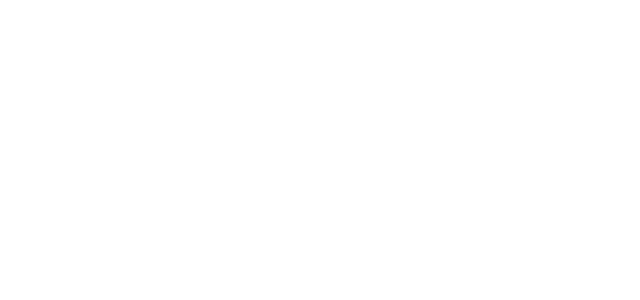
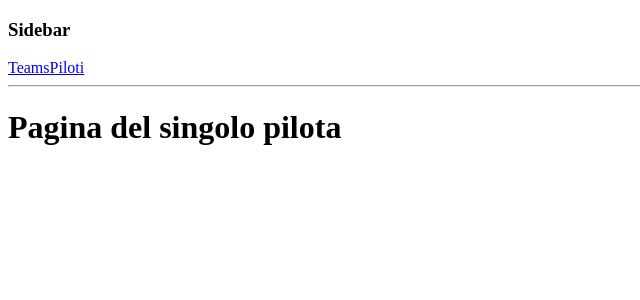
Before and after one commit to matteolepera/front-end-focus-one, a React (Vite) app: page /drivers/1 in a window 1280 px wide. Before the commit this address had no page. Shown: the top 300 px of the page, without its empty margins (0-640 px from the left). Built offline with nearby package versions, Linux system fonts and the light colour scheme.

Commit message:
feat: aggiunta la pagina per la visualizzazione del dettaglio del singolot team, con la relativa rotta.
aggiunta la pagina per la visualizzazione del dettaglio del singolot pilota, con la relativa rotta.

aggiunto anche il Link nella index per andare alla pagina dettaglio

```diff
--- a/src/App.jsx
+++ b/src/App.jsx
@@ -5,6 +5,8 @@
 import Home from "./pages/Home"
 import Teams from "./pages/Teams"
 import Drivers from "./pages/Drivers"
+import TeamDetails from "./pages/TeamDetails"
+import DriverDetails from "./pages/DriverDetails"
 
 function App() {
 
@@ -16,6 +18,8 @@
             <Route path="/" element={<Home />} />
             <Route path="/teams" element={<Teams />} />
             <Route path="/drivers" element={<Drivers />} />
+            <Route path="/teams/:id" element={<TeamDetails />} />
+            <Route path="/drivers/:id" element={<DriverDetails />} />
           </Route>
         </Routes>
       </BrowserRouter>
--- /dev/null
+++ b/src/pages/DriverDetails.jsx
@@ -0,0 +1,7 @@
+export default function DriverDetails() {
+    return (
+        <>
+            <h1>Pagina del singolo pilota</h1>
+        </>
+    )
+}
--- a/src/pages/Drivers.jsx
+++ b/src/pages/Drivers.jsx
@@ -1,5 +1,6 @@
 import axios from "axios";
 import { useEffect, useState } from "react";
+import { Link } from "react-router-dom";
 
 
 export default function Drivers() {
@@ -31,8 +32,9 @@
                         }}
                     >
 
-                        {/* INDEX */}
-                        <h3>Index: {index}</h3>
+                        <Link to={`/drivers/${driver.id}`}>
+                            Vai al pilota
+                        </Link>
 
                         {/* HEADER CON IMMAGINE */}
                         <div style={{ display: "flex", gap: "20px", alignItems: "center" }}>
--- /dev/null
+++ b/src/pages/TeamDetails.jsx
@@ -0,0 +1,7 @@
+export default function TeamDetails() {
+    return (
+        <>
+            <h1>Pagina del singolo pilota</h1>
+        </>
+    )
+}
--- a/src/pages/Teams.jsx
+++ b/src/pages/Teams.jsx
@@ -1,5 +1,6 @@
 import axios from "axios";
 import { useEffect, useState } from "react";
+import { Link } from "react-router-dom";
 
 
 export default function Teams() {
@@ -31,6 +32,9 @@
                             borderRadius: "10px"
                         }}
                     >
+                        <Link to={`/teams/${team.id}`}>
+                            Vai al team
+                        </Link>
 
                         {/* TEAM HEADER */}
                         <h2>{team.name}</h2>
@@ -93,9 +97,12 @@
                                         {driver.biography?.slice(0, 120)}...
                                     </p>
                                 </div>
+
+
                             ))}
                         </div>
                     </div>
+
                 ))}
             </div>
         </>
```
